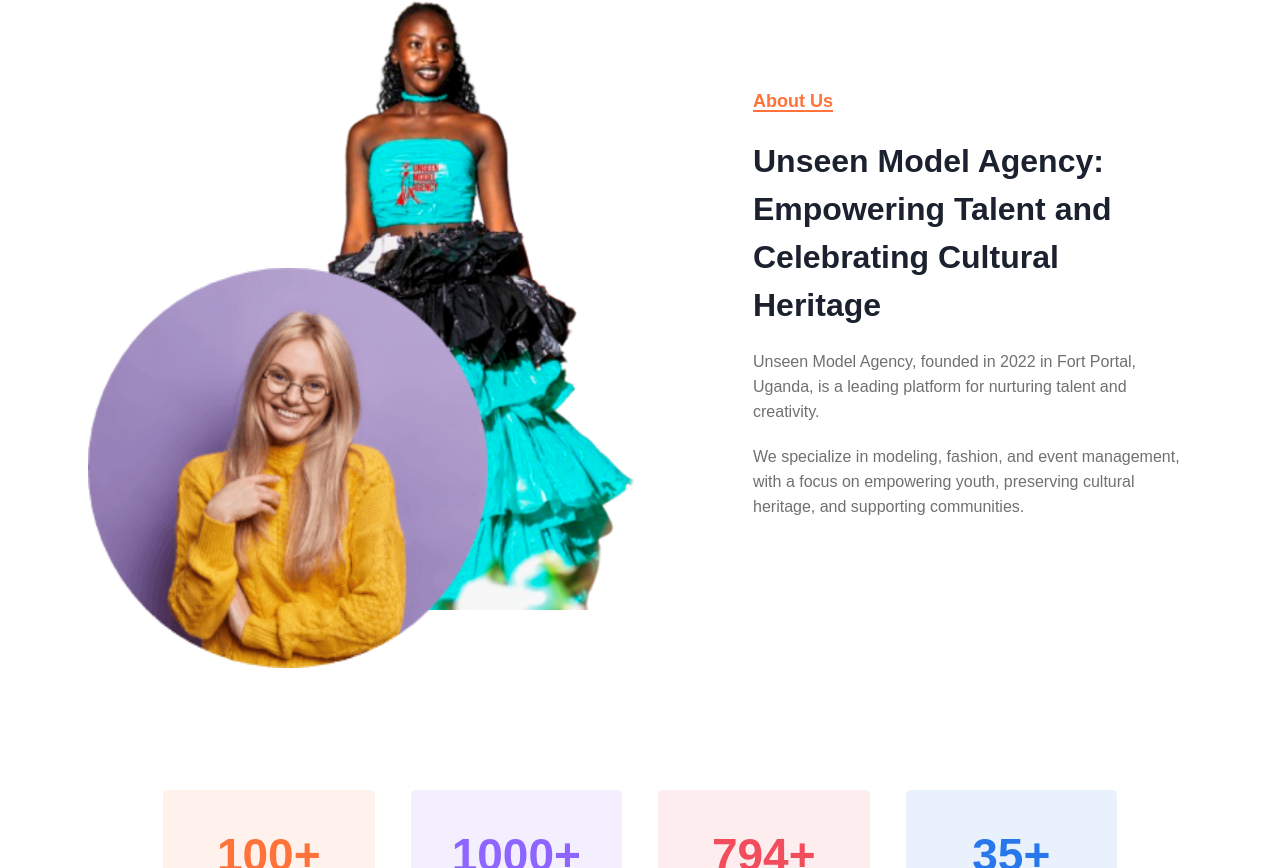
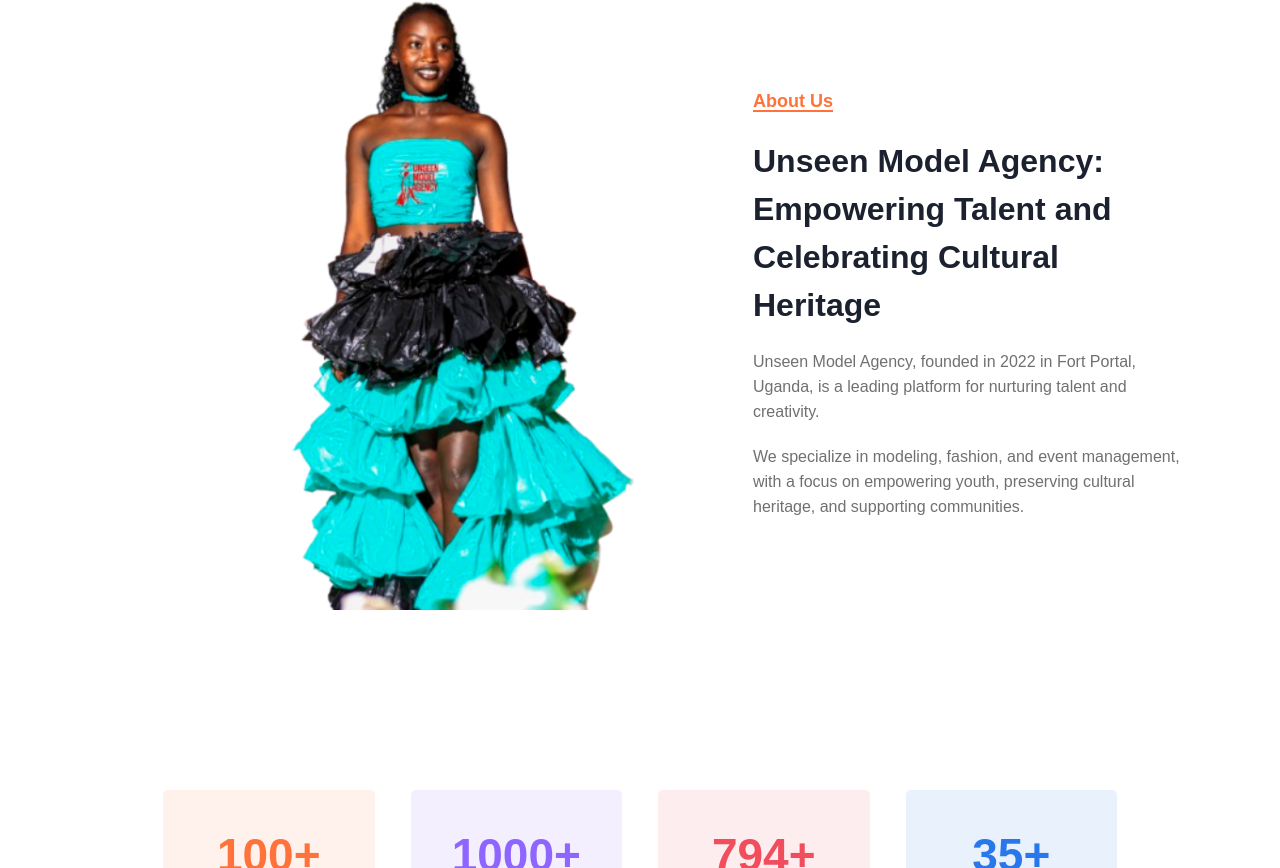
Before and after one commit to muhenda/unseenfinal, a Next.js app: page /about in a window 1280 px wide. Shown: the part 552-1420 px from the top of the page. Built offline with nearby package versions, Linux system fonts and the light colour scheme; no server answers; the database is empty; a web font is replaced by a local one.

Commit message:
Add missing files

```diff
--- a/src/app/components/about/AboutUsArea.tsx
+++ b/src/app/components/about/AboutUsArea.tsx
@@ -18,13 +18,7 @@
                 height={400}
               />
 
-              <Image
-                className="about-img about_02"
-                src="/assets/img/about/02.png"
-                alt="about-img"
-                width={400}
-                height={300}
-              />
+
 
             </div>
           </div>
```
